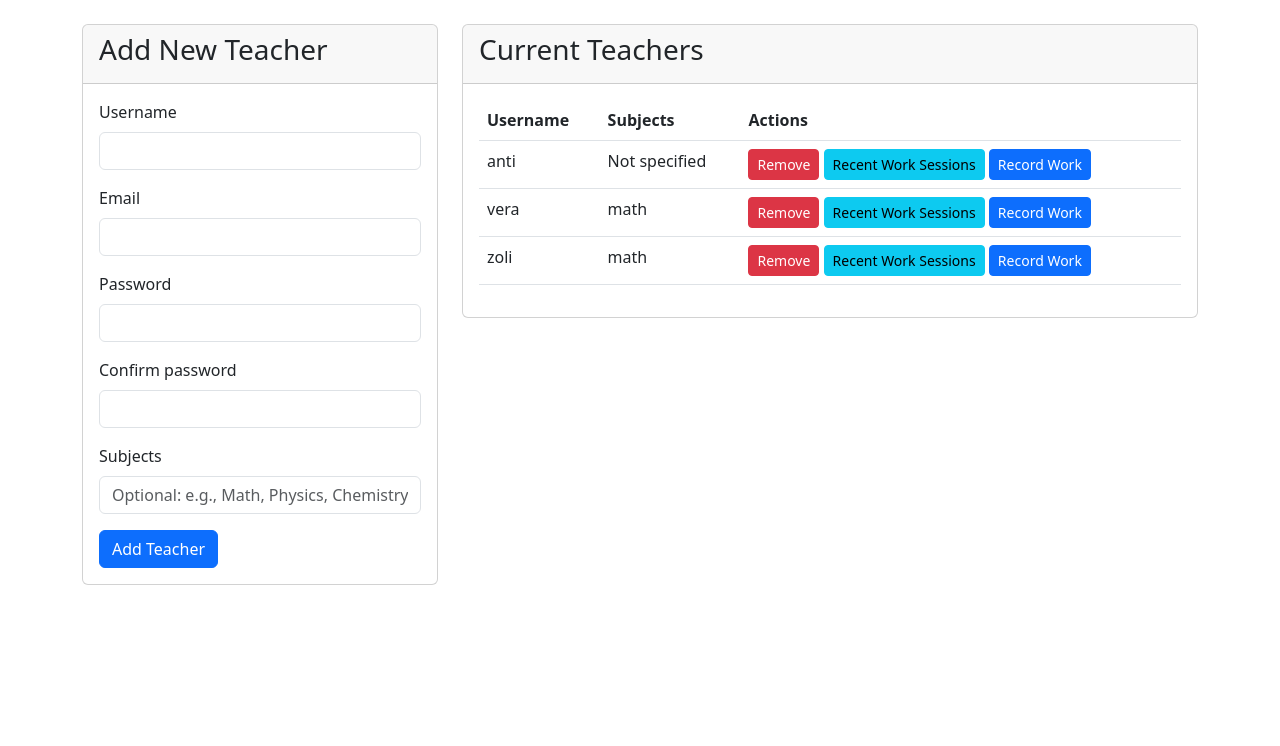
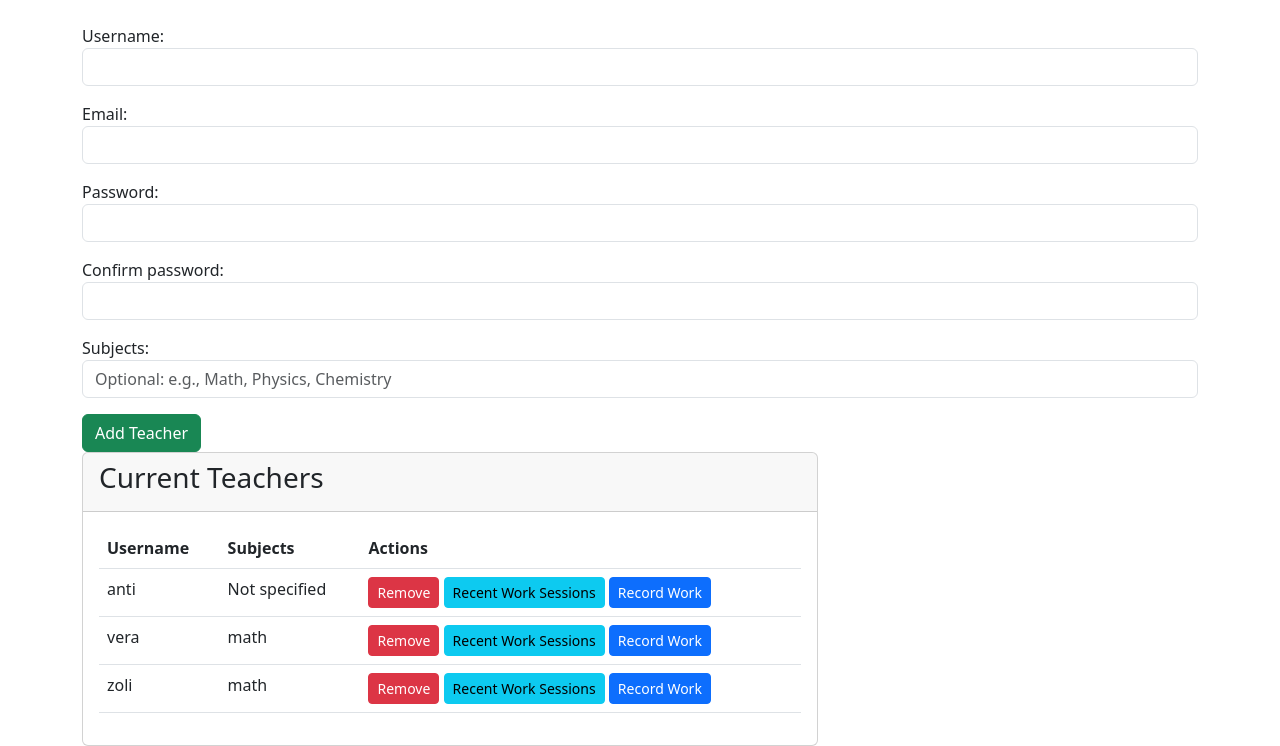
Before and after one commit to zsbati/teachers, a Django app: page /dashboard/add-teacher/ in a window 1280 px wide. Shown: the part 56-802 px from the top of the page. Before the commit the page ends 641 px from the top, so only its background shows below. Run offline with Django 5.2, Linux system fonts and the light colour scheme; a user stored in the database is signed in; data comes from the database, SQL or seed files in the repository; both versions use the stored data as it was after the commit.

Commit message:
teacher added

```diff
--- a/teachers_app/forms.py
+++ b/teachers_app/forms.py
@@ -131,3 +131,16 @@ class AddTeacherForm(forms.Form):
         widget=forms.TextInput(attrs={"class": "form-control"}),
         help_text="Optional: List of subjects taught"
     )
+
+    def clean(self):
+        cleaned_data = super().clean()
+        username = cleaned_data.get('username')
+        email = cleaned_data.get('email')
+
+        if username and CustomUser.objects.filter(username=username).exists():
+            raise forms.ValidationError("Username already exists")
+
+        if email and CustomUser.objects.filter(email=email).exists():
+            raise forms.ValidationError("Email already exists")
+
+        return cleaned_data
--- a/teachers_app/views.py
+++ b/teachers_app/views.py
@@ -66,15 +66,26 @@ def change_password(request):
 
 @login_required
 @user_passes_test(lambda u: u.is_superuser)
-@login_required
-@user_passes_test(lambda u: u.is_superuser)
 def manage_teachers(request):
     if request.method == "POST":
         form = AddTeacherForm(request.POST)
         if form.is_valid():
-            form.save()
-            print("Teacher added successfully!")
+            # Create user
+            user = CustomUser.objects.create_user(
+                username=form.cleaned_data['username'],
+                email=form.cleaned_data['email'],
+                password=form.cleaned_data['password'],
+                is_teacher=True
+            )
+            # Create teacher
+            Teacher.objects.create(
+                user=user,
+                subjects=form.cleaned_data['subjects']
+            )
+            messages.success(request, f'Teacher {user.username} was successfully added!')
+            return redirect('manage_teachers')
         else:
+            messages.error(request, 'Please correct the errors below.')
             print("Form errors:", form.errors)  # Debug: Print form errors
     else:
         form = AddTeacherForm()
--- a/templates/superuser/manage_teachers.html
+++ b/templates/superuser/manage_teachers.html
@@ -5,34 +5,11 @@
 {% block content %}
 <div class="row">
     <!-- Add Teacher Form -->
-    <div class="col-md-4">
-        <div class="card">
-            <div class="card-header">
-                <h3>Add New Teacher</h3>
-            </div>
-            <div class="card-body">
-                <form method="post" action="{% url 'add_teacher' %}">
-                    {% csrf_token %}
-                    {% for field in form %}
-                    <div class="mb-3">
-                        <label for="{{ field.id_for_label }}" class="form-label">{{ field.label }}</label>
-                        {{ field }}
-                        {% if field.help_text %}
-                        <div class="form-text">{{ field.help_text }}</div>
-                        {% endif %}
-                        {% if field.errors %}
-                        {% for error in field.errors %}
-                        <div class="text-danger">{{ error }}</div>
-                        {% endfor %}
-                        {% endif %}
-                    </div>
-                    {% endfor %}
-                    <button type="submit" class="btn btn-primary">Add Teacher</button>
-                </form>
-            </div>
-        </div>
-    </div>
-
+    <form method="post" action="">
+        {% csrf_token %}
+        {{ form.as_p }}
+        <button type="submit" class="btn btn-success">Add Teacher</button>
+    </form>
     <!-- Teachers List -->
     <div class="col-md-8">
         <div class="card">
```
Also changed, not shown: db.sqlite3, teachers_app/migrations/0006_alter_customuser_managers_and_more.py (added), teachers_app/migrations/0007_alter_customuser_is_superuser.py (added).
